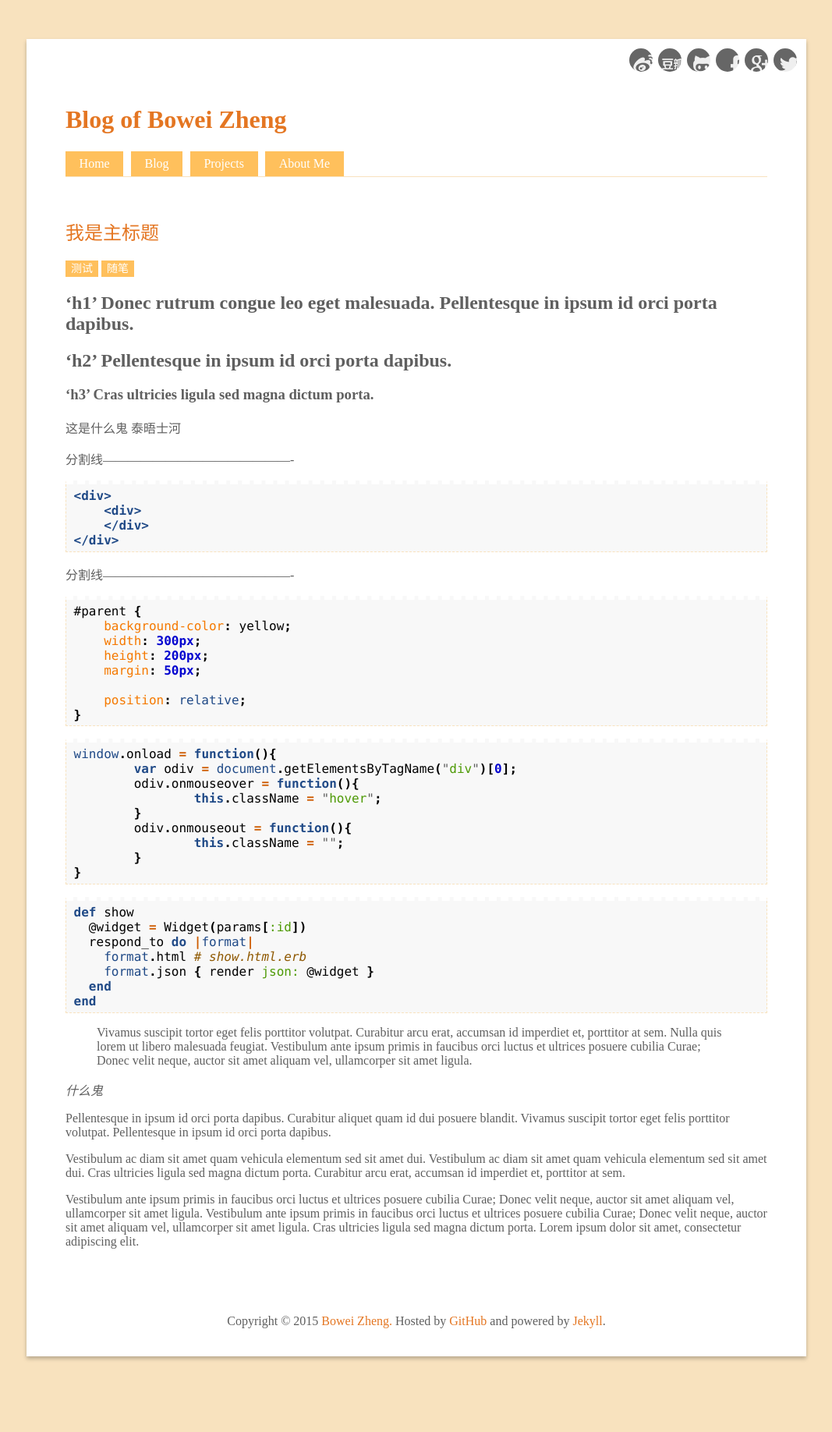
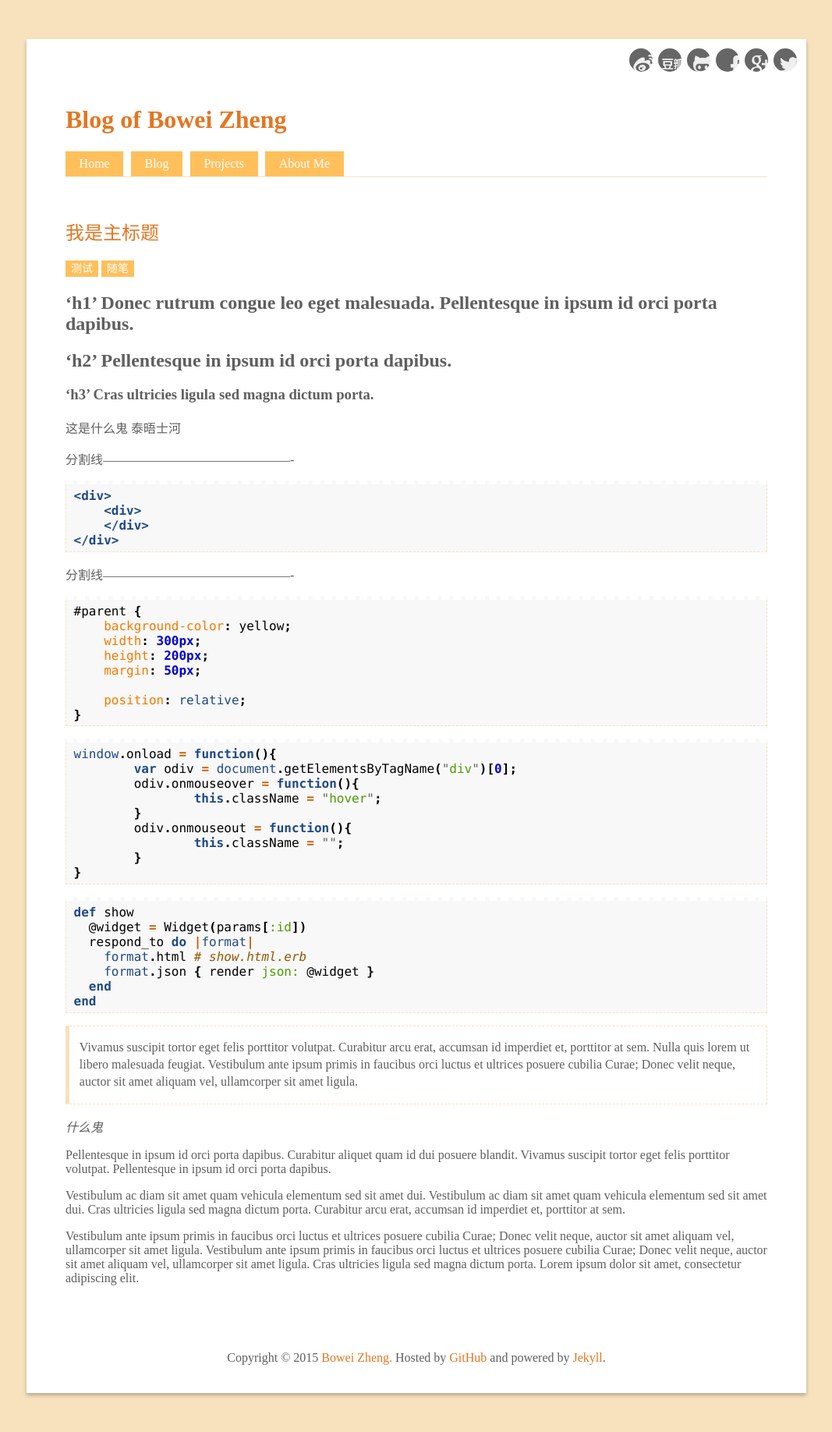
Before and after one commit to wynn719/blog, a Jekyll site: the page built from _posts/2012-08-25-hello-world.md, in a window 1280 px wide. Shown: the whole page at 78% size, without its empty margins (106-1173 px from the left). Built offline with Jekyll 4.4.1, drawn with Linux system fonts in a browser that asks for light colours; comment, search, counter and statistics services are not loaded; before the commit the page ends 1789 px from its top, so only the background shows below that.

```diff
--- a/css/default.css
+++ b/css/default.css
@@ -149,6 +149,13 @@
 	position: relative;
 	border-top: 1px solid rgb(248,226,190);
 }
+article blockquote{
+	margin: 0;
+	border: 1px dashed #F8E2BE;
+	border-left: 5px solid #F8E2BE;
+	padding: 0 0.8em;
+	line-height: 1.4;
+}
 article .title{
 	font-weight: 300;
 }
@@ -191,9 +198,6 @@
 }
 
 /* disqus_thread */
-#disqus_thread{
-	padding: 0 50px;
-}
 
 /* footer */
 #footer{
```
